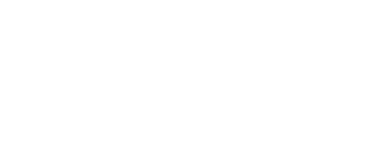
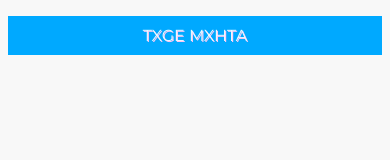
Before and after one commit to TM64715/Portfolio-Website, a plain HTML site: page index.html in a window 390 px wide. Drawn offline with Linux system fonts and the light colour scheme.

Commit message:
media query
(max-width: 600px)

```diff
--- a/index.html
+++ b/index.html
@@ -1,11 +1,17 @@
 <!DOCTYPE html>
 <html>
 <head>
-	<title>Tage Mehta</title>
+	<title>Tage</title>
 	<meta charset="utf-8">
 	<link rel="stylesheet" href="style.css">
+	<link rel="stylesheet"
+  href="https://fonts.googleapis.com/css?family=Montserrat">
 </head>
 <body>
-
+	<nav class = "navbar">
+		<ul class = "nav-list">
+			<li class="navbar-item">TXGE MXHTA</li>
+		</ul>
+	</nav>
 </body>
 </html>
--- a/style.css
+++ b/style.css
@@ -0,0 +1,31 @@
+
+
+@media only screen and  (max-width: 900px) {
+
+	body {
+
+		background-color: #F8F8F8;
+
+	}
+
+
+	.navbar {
+
+		background-color: #00A9FF;
+		margin-left: 0px;
+		width: auto;
+	}
+
+
+	.nav-list {
+		list-style: none;
+		font-family: Montserrat;
+		font-size: 1em;
+		padding: 10px;
+		color: #EBF8FF;
+		text-shadow: 1px 1px #FFC5F3;
+		text-align: center;
+	}
+
+
+}
```
